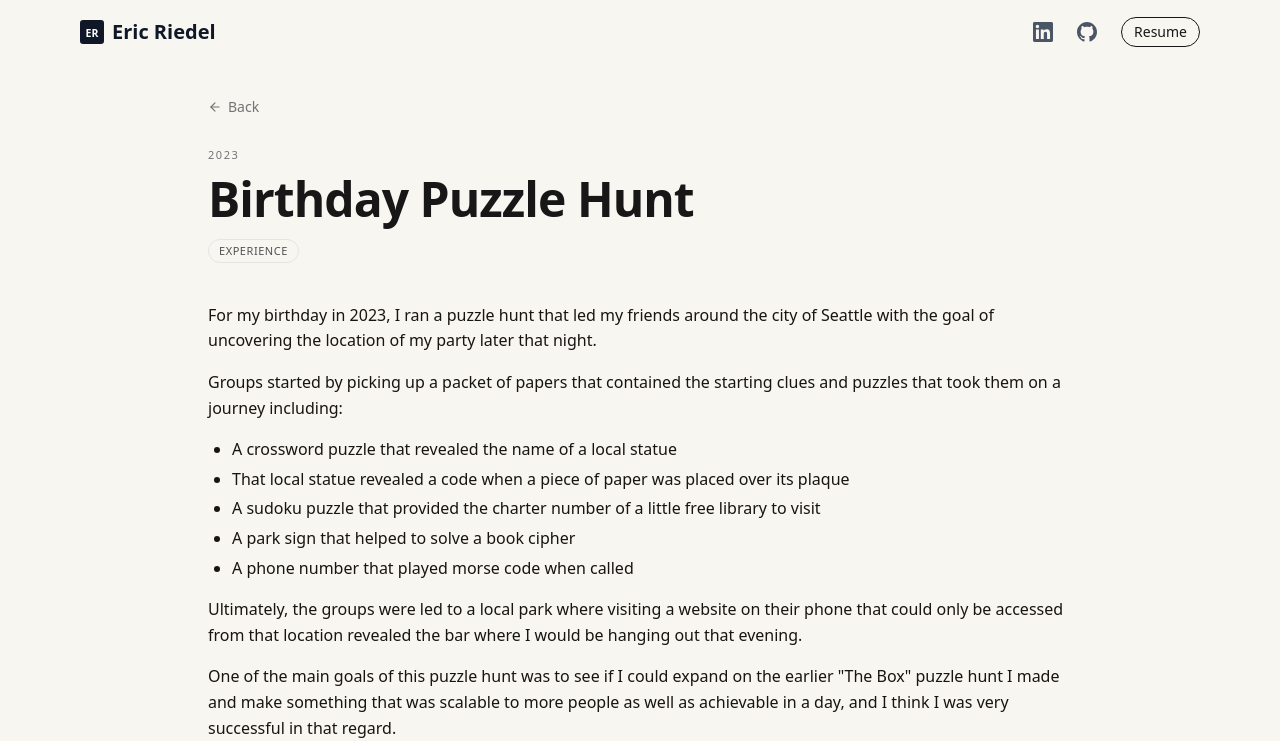
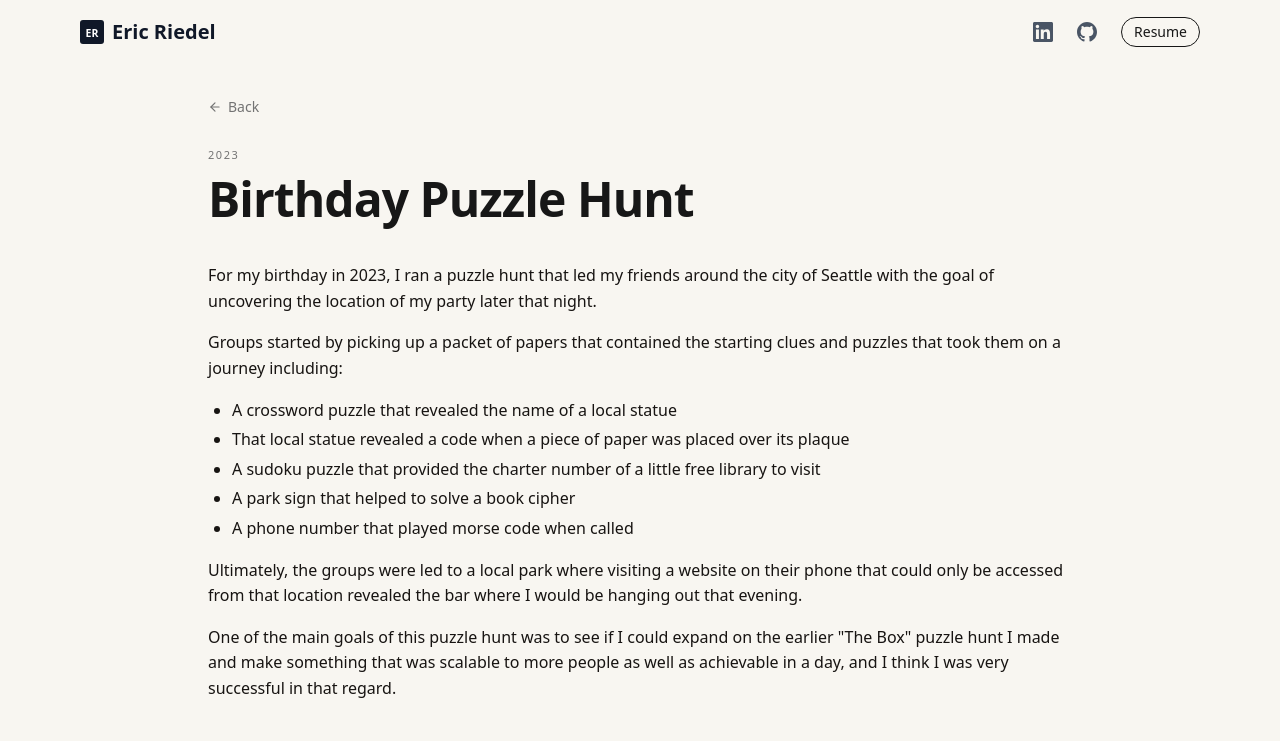
Before and after one commit to emriedel/portfolio-site, a Next.js app: page /projects/birthday-puzzle-hunt in a window 1280 px wide. Shown: the top 741 px of the page. Built offline with nearby package versions, Linux system fonts and the light colour scheme; no server answers; grey boxes are pictures that could not be loaded.

Commit message:
Remove project tags from project pages

```diff
--- a/src/app/projects/[slug]/ProjectPageClient.tsx
+++ b/src/app/projects/[slug]/ProjectPageClient.tsx
@@ -53,16 +53,6 @@ export default function ProjectPageClient({ project }: ProjectPageClientProps) {
                 </svg>
               </a>
             )}
-          </div>
-          <div className="mt-4 flex flex-wrap gap-2">
-            {project.tags.map((tag) => (
-              <span
-                key={tag}
-                className="rounded-full border border-neutral-200 px-2.5 py-0.5 text-[11px] font-medium uppercase tracking-wider text-neutral-600"
-              >
-                {tag}
-              </span>
-            ))}
           </div>
         </header>
 
```
